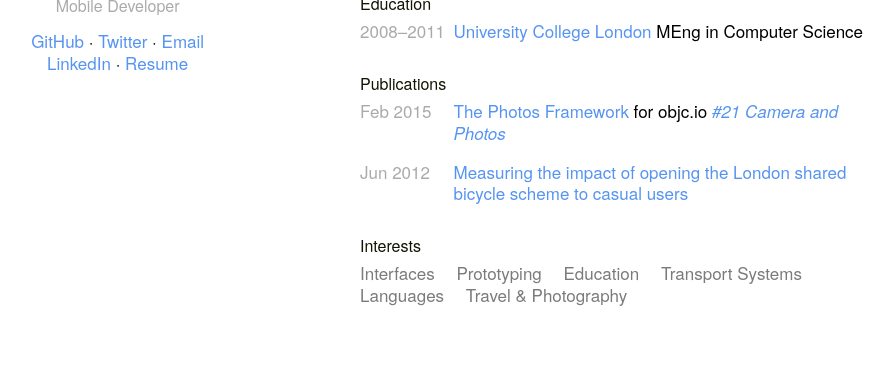
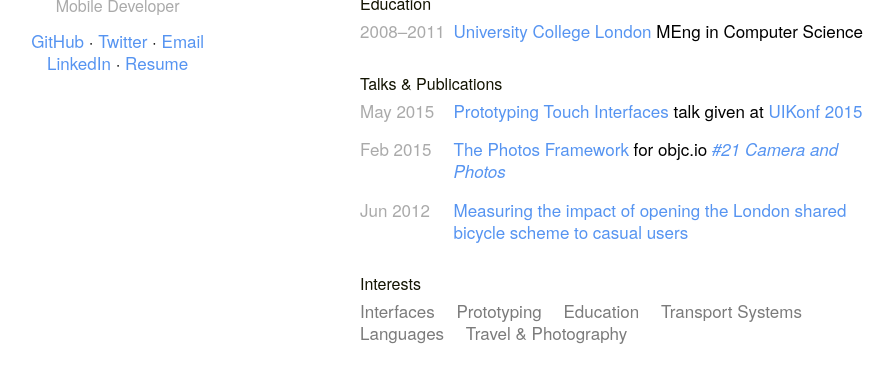
Before and after one commit to saniul/saniul.github.io, a plain HTML site: page index.html in a window 1280 px wide. Shown: the part 459-842 px from the top of the page, without its empty margins (280-1176 px from the left). Before the commit the page ends 804 px from the top, so only its background shows below. Drawn offline with nearby package versions, Linux system fonts and the light colour scheme.

Commit message:
Update index.html

```diff
--- a/index.html
+++ b/index.html
@@ -111,7 +111,13 @@ ga('send', 'pageview');
 				</div>
 		</section>
 		<section id="publications">
-			<h2>Publications</h2>
+			<h2>Talks &amp; Publications</h2>
+			<div>
+				<div class="overhang date">May 2015</div>
+				<div class="description">
+				<a href="https://www.youtube.com/watch?v=O9HQqNjdxPM">Prototyping Touch Interfaces</a> talk given at <a href="http://www.uikonf.com">UIKonf 2015</a></span>
+				</div>
+			</div>
 			<div>
 				<div class="overhang date">Feb 2015</div>
 				<div class="description">
```
